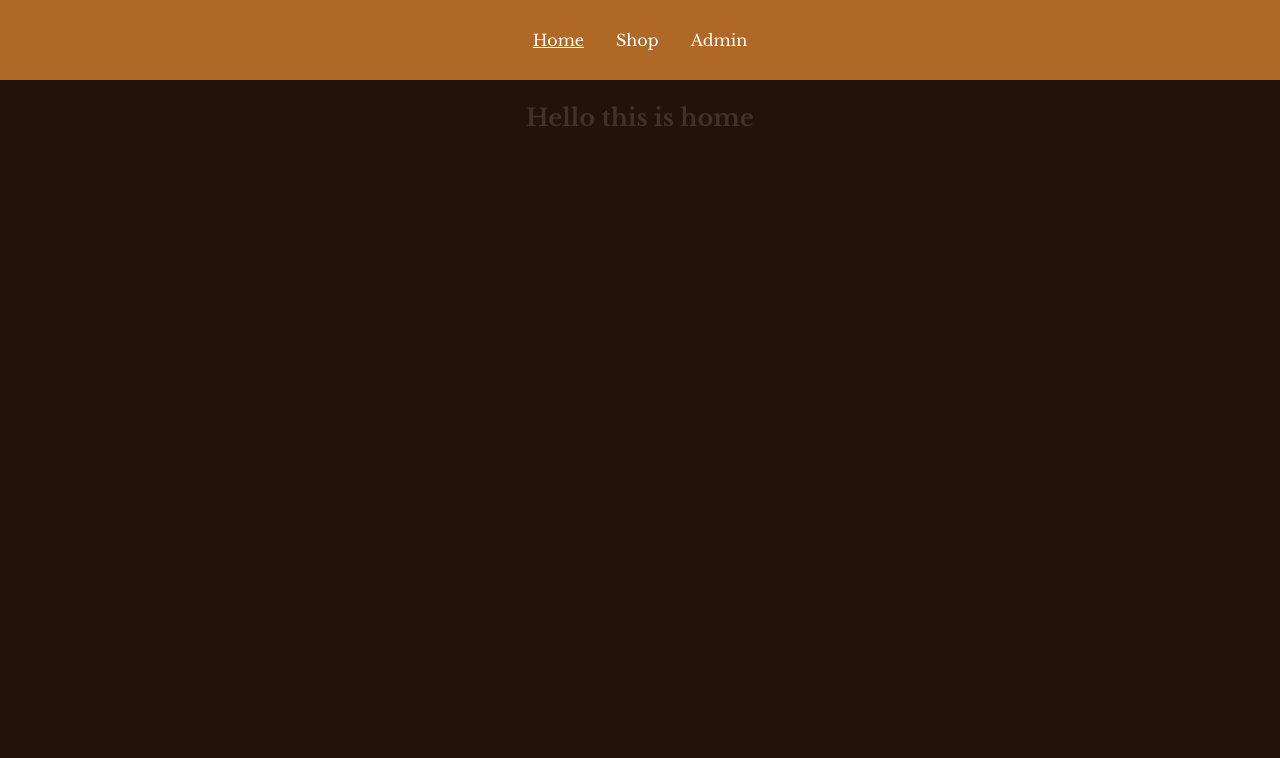
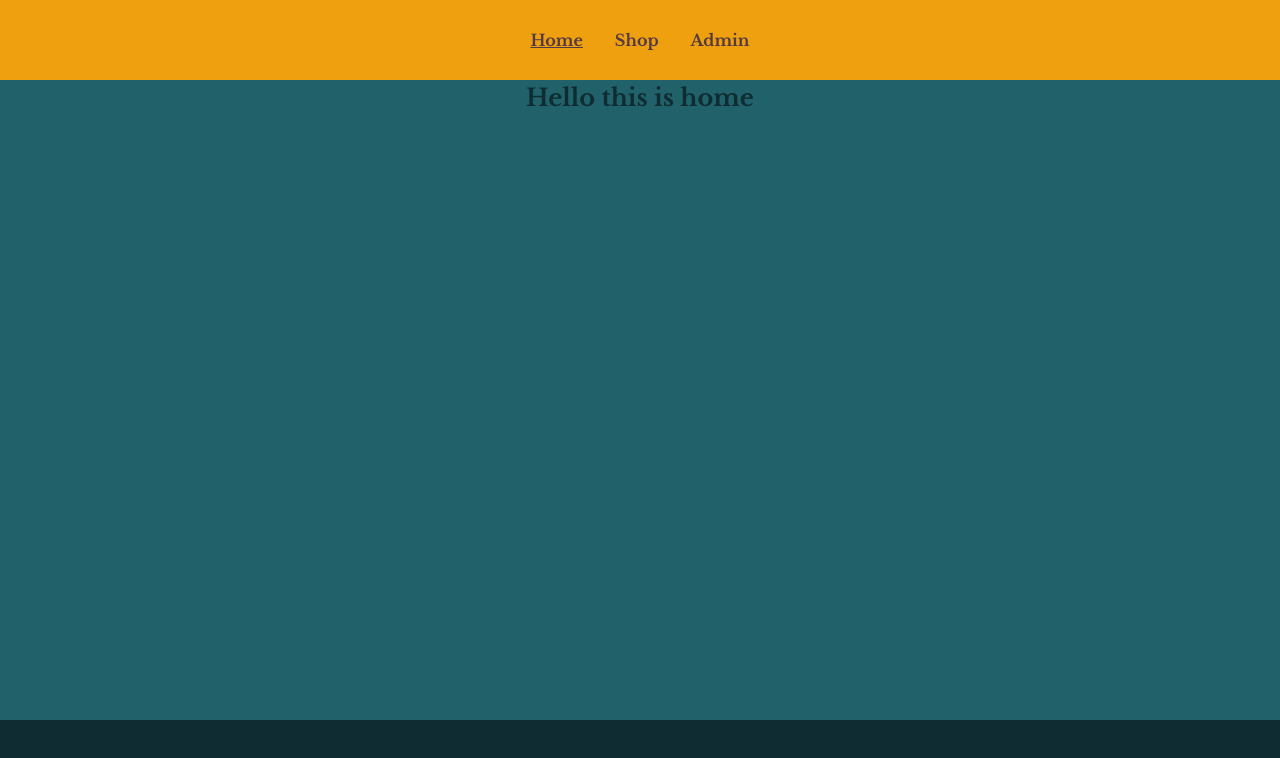
Before and after one commit to KarinaAllard/ecommerce-client, a React (Vite) app: page / in a window 1280 px wide. Shown: the top 758 px of the page. Built offline with nearby package versions, Linux system fonts and the light colour scheme.

Commit message:
Add changes to color variables. Add max-width to main.

```diff
--- a/src/App.css
+++ b/src/App.css
@@ -1,5 +1,4 @@
 #root {
-  max-width: 1280px;
   width: 100dvw;
   margin: 0 auto;
   text-align: center;
--- a/src/styles/global.css
+++ b/src/styles/global.css
@@ -1,29 +1,30 @@
 :root {
-    --dark-brown: #21130A;
-    --medium-brown: #40312A;
-    --dark-orange: #AF6825;
-    --light-orange: #F2A544;
-    --medium-grey: #BDB4B7;
-    --light-grey: #FEFEFE;
+    --dark-blue: #0F2C33;
+    --medium-blue: #21616A;
+    --light-blue: #2E9CA0;
+    --orange: #EFA00F;
+    --brown: #533946;
+    --beige: #E6D1B4;
     --standard-text: 'Libre Baskerville', Arial, sans-serif;
 }
 
 body {
-    background-color: var(--dark-brown);
-    color: var(--light-grey);
+    background-color: var(--dark-blue);
+    color: var(--beige);
     font-family: var(--standard-text);
 }
 
 header {
-    background-color: var(--dark-orange);
+    background-color: var(--orange);
 }
 
 a {
-    color: var(--light-grey);
+    color: var(--brown);
+    font-weight: 600;
 }
 
 a:hover {
-    color: var(--dark-brown);
+    color: var(--medium-blue);
 }
 
 .active {
@@ -33,5 +34,9 @@ a:hover {
 h2,
 h3,
 p {
-    color: var(--medium-brown);
+    color: var(--dark-blue);
 }
+
+h2 {
+    margin: 0;
+}
--- a/src/styles/layout.css
+++ b/src/styles/layout.css
@@ -17,3 +17,10 @@ header {
         }
     }
 }
+
+main {
+    max-width: 1280px;
+    margin: 0 auto;
+    background-color: var(--medium-blue);
+    min-height: 80dvh;
+}
```
